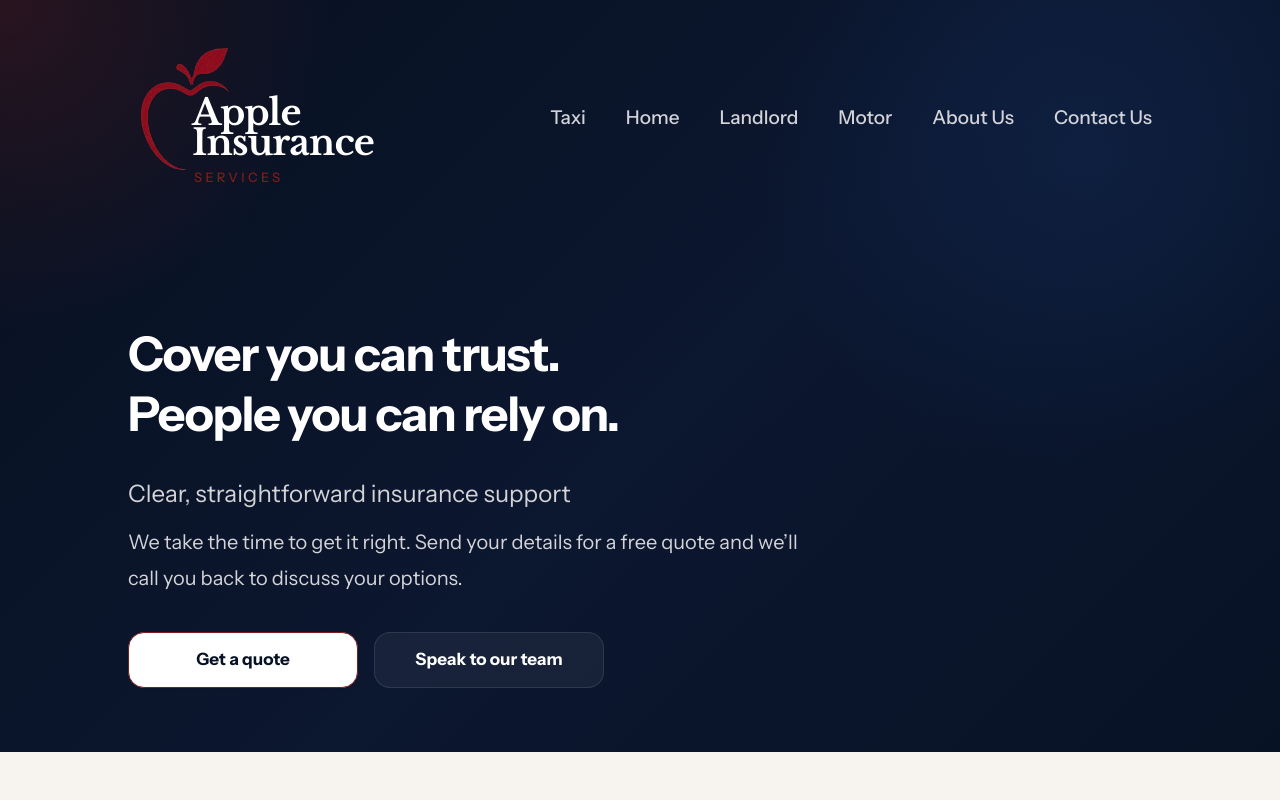
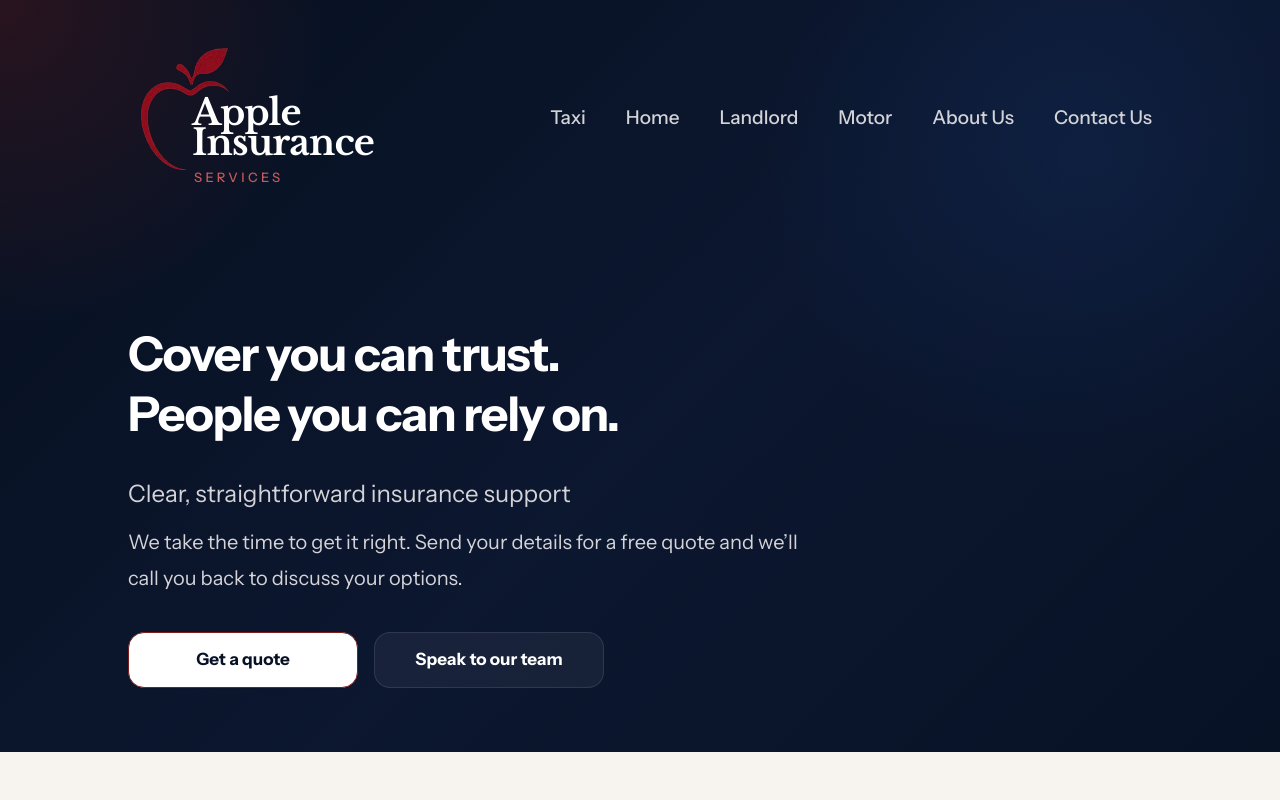
Before and after one commit to aneesa-22/Apple-insurance, a Next.js app: page / in a window 1280 px wide. Shown: the top 800 px of the page. Built offline with nearby package versions, Linux system fonts and the light colour scheme.

Commit message:
make services brighter

```diff
--- a/app/components/site/PageFooter.tsx
+++ b/app/components/site/PageFooter.tsx
@@ -30,7 +30,7 @@ export default function QuoteFooter() {
                   >
                     Insurance
                   </p>
-                  <p className="mt-0.5 pl-[1px] text-[6px] font-medium uppercase tracking-[0.26em] text-[#7f1d1d] sm:mt-1 sm:text-[7px]">
+                  <p className="mt-0.5 pl-[1px] text-[6px] font-medium uppercase tracking-[0.26em] text-[#c75a5a] sm:mt-1 sm:text-[7px]">
                     Services
                   </p>
                 </div>
--- a/app/components/site/PageHeader.tsx
+++ b/app/components/site/PageHeader.tsx
@@ -59,7 +59,7 @@ export default function  Header({ activePage }: PageHeaderProps) {
               >
                 Insurance
               </p>
-              <p className="mt-0.5 pl-[2px] text-[9px] font-medium uppercase tracking-[0.26em] text-[#7f1d1d] sm:mt-2 sm:text-[13px]">
+              <p className="mt-0.5 pl-[2px] text-[9px] font-medium uppercase tracking-[0.26em] text-[#c75a5a] sm:mt-2 sm:text-[13px]">
                 Services
               </p>
             </div>
--- a/app/page.tsx
+++ b/app/page.tsx
@@ -43,9 +43,10 @@ export default function Home() {
       >
         Insurance
       </p>
-      <p className="mt-0.5 pl-[2px] text-[9px] font-medium uppercase tracking-[0.26em] text-[#7f1d1d] sm:mt-2 sm:text-[13px]">
-        Services
-      </p>
+      <p className="mt-0.5 pl-[2px] text-[9px] font-medium uppercase tracking-[0.26em] text-[#c75a5a] sm:mt-2 sm:text-[13px]">
+  Services
+</p>
+
     </div>
   </Link>
 
@@ -755,7 +756,7 @@ export default function Home() {
                   >
                     Insurance
                   </p>
-                  <p className="mt-0.5 pl-[1px] text-[6px] font-medium uppercase tracking-[0.26em] text-[#7f1d1d] sm:mt-1 sm:text-[7px]">
+                  <p className="mt-0.5 pl-[1px] text-[6px] font-medium uppercase tracking-[0.26em] text-[#c75a5a] sm:mt-1 sm:text-[7px]">
                     Services
                   </p>
                 </div>
```
